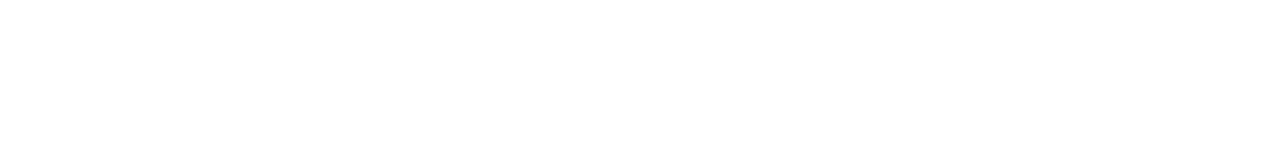
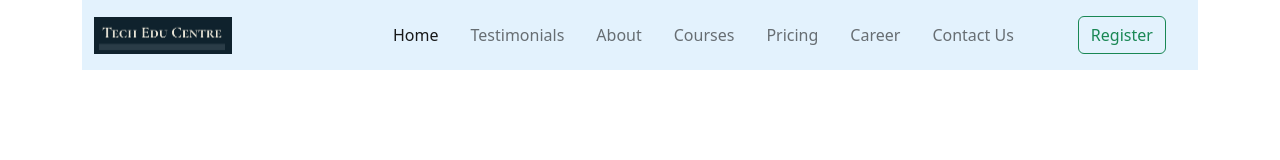
Before and after one commit to waduzzaman/tech-edu-centre, a plain HTML site: page index.html in a window 1280 px wide. Drawn offline with nearby package versions, Linux system fonts and the light colour scheme.

Commit message:
Nav Bar completed

```diff
--- a/index.html
+++ b/index.html
@@ -4,9 +4,13 @@
     <head>
         <meta charset="utf-8">
         <meta name="viewport" content="width=device-width, initial-scale=1">
-    <title>Bootstrap demo</title>
+        <title>Tech Edu Centre</title>
+        <!-- favicon added -->
+        <link rel="icon" type="image/x-icon" href="images/logo.png">
 
         <!-- bootstrap CSS link -->
+
+
         <link href="https://cdn.jsdelivr.net/npm/bootstrap@5.2.0/dist/css/bootstrap.min.css" rel="stylesheet"
             integrity="sha384-gH2yIJqKdNHPEq0n4Mqa/HGKIhSkIHeL5AyhkYV8i59U5AR6csBvApHHNl/vI1Bx" crossorigin="anonymous">
         </head>
@@ -15,6 +19,62 @@
         <header>
             <section class="container">
 
+                <nav class="navbar navbar-expand-lg" style="background-color: #e3f2fd;">
+                    <div class="container-fluid">
+                        <a class="navbar-brand" href="#"><img src="images/logo.png" class="d-inline-block align-text-top w-50"
+                                alt=""></a>
+                        <button class="navbar-toggler" type="button" data-bs-toggle="collapse" data-bs-target="#navbarNavDropdown"
+                            aria-controls="navbarNavDropdown" aria-expanded="false" aria-label="Toggle navigation">
+                            <span class="navbar-toggler-icon"></span>
+                        </button>
+                        <div class="collapse navbar-collapse " id="navbarNavDropdown">
+                            <ul class="navbar-nav d-flex gap-3">
+                                <li class="nav-item">
+                                    <a class="nav-link active" aria-current="page" href="#">Home</a>
+                                </li>
+                                <li class="nav-item">
+                                    <a class="nav-link" href="#">Testimonials</a>
+                                </li>
+                                <li class="nav-item">
+                                    <a class="nav-link" href="#">About</a>
+                                </li>
+                                <li class="nav-item">
+                                    <a class="nav-link" href="#">Courses</a>
+                                </li>
+                                <li class="nav-item">
+                                    <a class="nav-link" href="#">Pricing</a>
+                                </li>
+
+                                <li class="nav-item">
+                                    <a class="nav-link" href="#">Career</a>
+                                </li>
+                                <li class="nav-item">
+                                    <a class="nav-link" href="#">Contact Us</a>
+                                </li>
+
+
+                                <!--
+                                <li class="nav-item dropdown">
+                                    <a class="nav-link dropdown-toggle" href="#" role="button" data-bs-toggle="dropdown"
+                                        aria-expanded="false">
+                                        Dropdown link
+                                    </a>
+                                    <ul class="dropdown-menu">
+                                        <li><a class="dropdown-item" href="#">Action</a></li>
+                                        <li><a class="dropdown-item" href="#">Another action</a></li>
+                                        <li><a class="dropdown-item" href="#">Something else here</a></li>
+                                    </ul>
+                                </li> -->
+                            </ul>
+                            <div class="register ps-xl-5">
+                                <form class="d-flex p-lg-2" role="register">
+                                    <button class="btn btn-outline-success" type="submit">Register</button>
+                                </form>
+                            </div>
+
+                        </div>
+                    </div>
+                </nav>
             </section>
 
         </header>
```
Also changed, not shown: 1 other file. Lines whose indentation alone changed are shown as unchanged.
